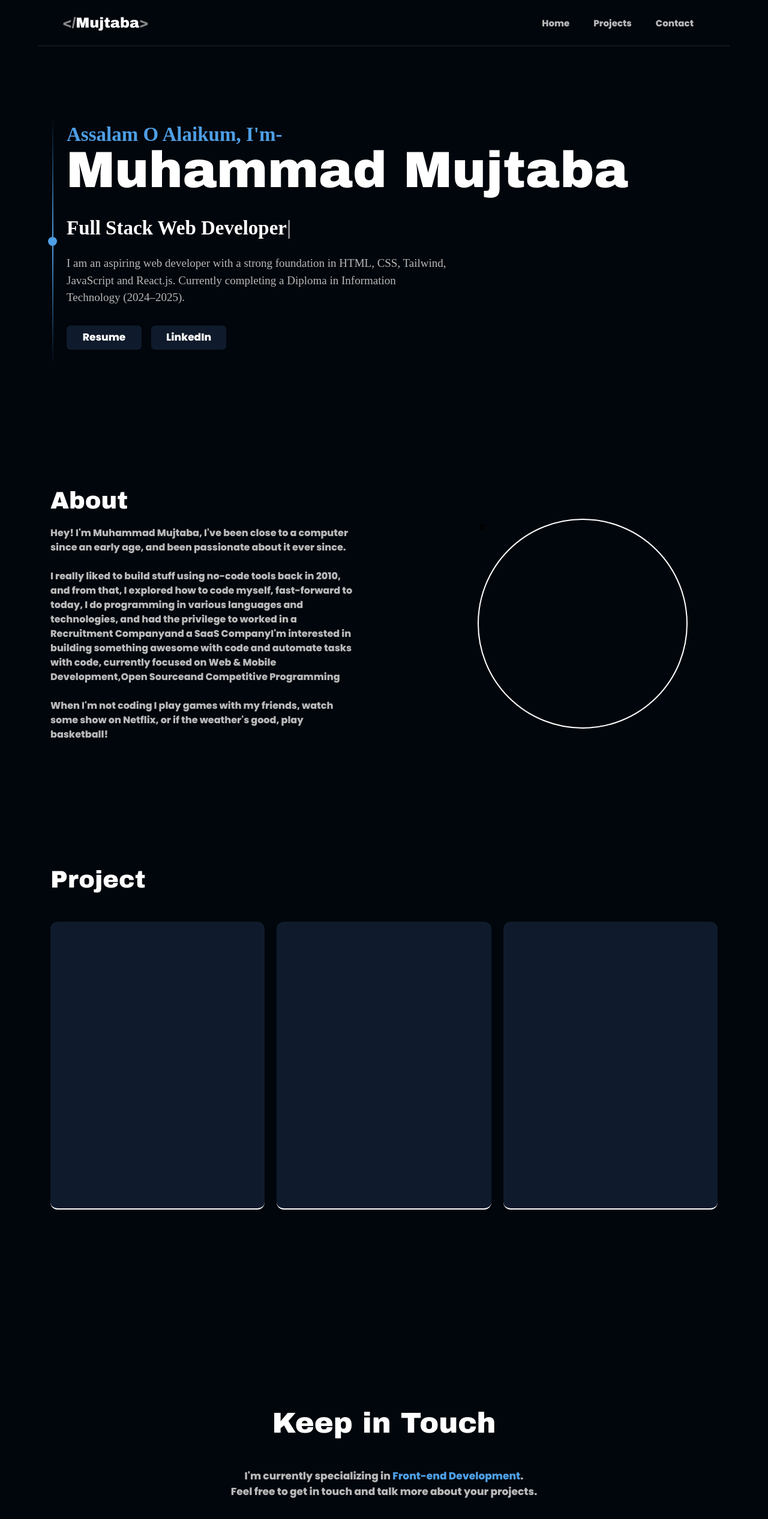
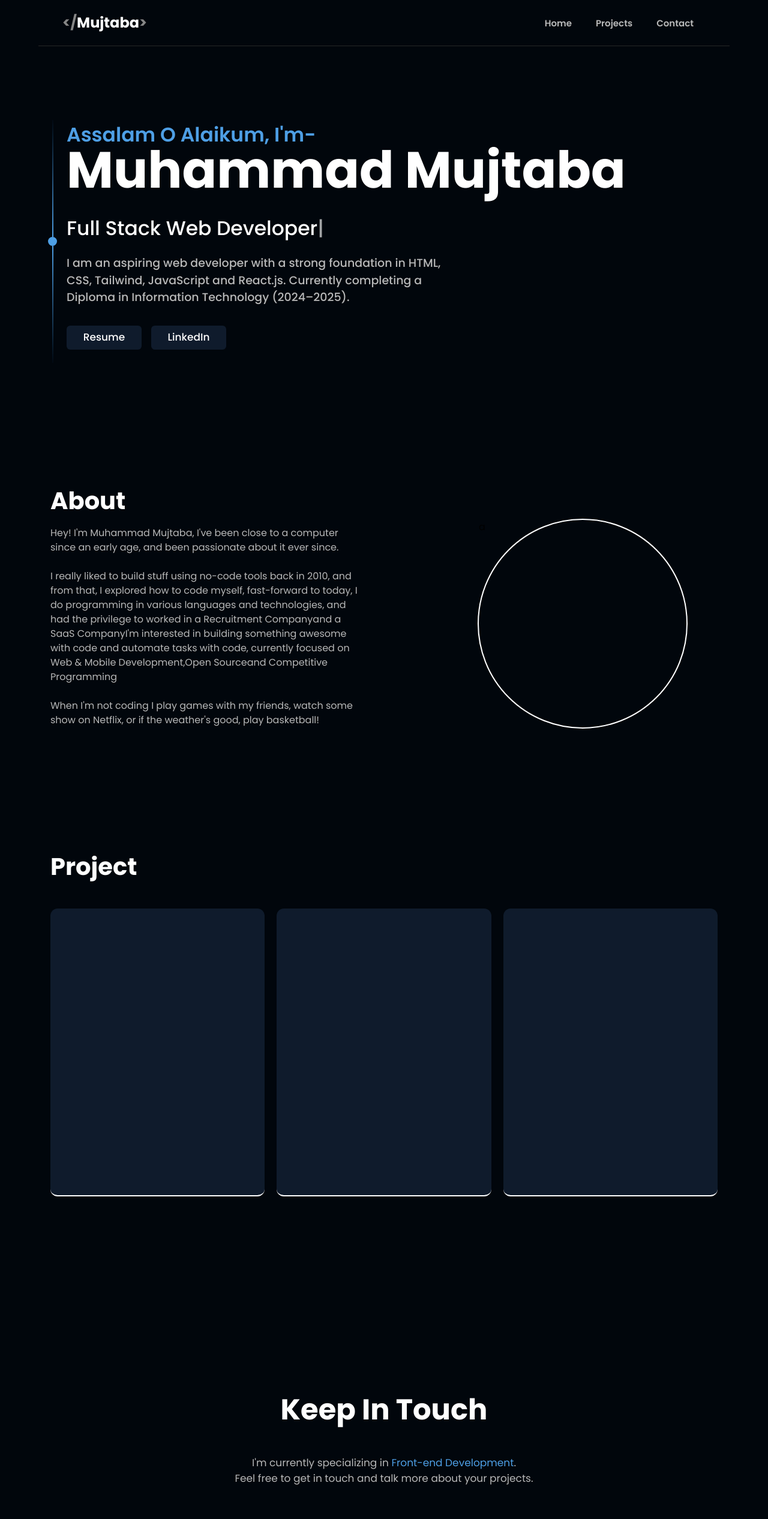
Before and after one commit to m-mujtabaaa/my-react-portfolio, a React (Vite) app: page / in a window 1280 px wide. Shown: the top 2533 px of the page at 60% size. Built offline with nearby package versions, Linux system fonts and the light colour scheme.

Commit message:
Added Poppins font to project

```diff
--- a/index.html
+++ b/index.html
@@ -5,7 +5,8 @@
     <link rel="icon" type="image/svg+xml" href="/vite.svg" />
     <meta name="viewport" content="width=device-width, initial-scale=1.0" />
     <title>M.Mujtaba | Web Developer</title>
-    <link href="https://fonts.googleapis.com/css2?family=Poppins:wght@800&display=swap" rel="stylesheet">
+ <link href="https://fonts.googleapis.com/css2?family=Poppins:wght@300;400;500;600;700&display=swap" rel="stylesheet">
+
   </head>
   <body>
     <div id="root"></div>
--- a/src/components/About.jsx
+++ b/src/components/About.jsx
@@ -4,7 +4,7 @@ function About() {
   return (
     <>
         <div className='w-[90%] pt-[25vh] px-[20px] mx-auto'>
-          <h2 className='text-white font-[Arial_Black] text-[40px]'>About</h2>
+          <h2 className='text-white font-bold text-[40px]'>About</h2>
           <div className='flex '>
           <p className='text-[#b8b8b8ff] w-[40vw] pt-3 '>Hey! I'm Muhammad Mujtaba, I've been close to a computer since an early age, and been passionate about it ever since. <br/> <br/>I really liked to build stuff using no-code tools back in 2010, and from that, I explored how to code myself, fast-forward to today, I do programming in various languages and technologies, and had the privilege to worked in a Recruitment Companyand a SaaS CompanyI'm interested in building something awesome with code and automate tasks with code, currently focused on Web & Mobile Development,Open Sourceand Competitive Programming<br/><br/> When I'm not coding I play games with my friends, watch some show on Netflix, or if the weather's good, play basketball! </p>
           <div className='border-white border-[2px] w-[350px] ml-50 h-[350px] rounded-[50%]'>a</div>
--- a/src/components/Contact.jsx
+++ b/src/components/Contact.jsx
@@ -5,12 +5,12 @@ function Contact() {
      <>
     <div className='h-[100vh] w-full bg-[#01060cff] flex justify-center items-center' id='Contact'>
         <div className='h-[30vh]'>
-          <h2 className='text-white font-[Arial_black] text-[48px] text-center mb-[5vh]'>Keep in Touch</h2>
+          <h2 className='text-white font-black text-[48px] text-center mb-[5vh]'>Keep In Touch</h2>
           <p className='text-[#b8b8b8ff] text-[17px] text-center'>I'm currently specializing in <span className='text-[#4E9FE5] '>Front-end Development</span>.</p>
             <p className='text-[#b8b8b8ff] text-[17px] text-center mb-[7vh]'>Feel free to get in touch and talk more about your projects.</p>
-            <button className='h-[40px] w-[125px] bg-[#0f1b2cff] hover:bg-[#1e3049ff] rounded-md text-white font-bold text-[17px] duration-300 ease-in-out ml-4'>Resume</button>
-            <button className='h-[40px] w-[125px] bg-[#0f1b2cff] hover:bg-[#1e3049ff] rounded-md text-white font-bold text-[17px] duration-300 ease-in-out ml-4'>Email</button>
-            <button className='h-[40px] w-[125px] bg-[#0f1b2cff] hover:bg-[#1e3049ff] rounded-md text-white font-bold text-[17px] duration-300 ease-in-out ml-4'>LinkedIn</button>
+            <button className='h-[40px] w-[125px] bg-[#0f1b2cff] hover:bg-[#1e3049ff] rounded-md text-white font-medium text-[17px] duration-300 ease-in-out ml-4'>Resume</button>
+            <button className='h-[40px] w-[125px] bg-[#0f1b2cff] hover:bg-[#1e3049ff] rounded-md text-white font-medium text-[17px] duration-300 ease-in-out ml-4'>Email</button>
+            <button className='h-[40px] w-[125px] bg-[#0f1b2cff] hover:bg-[#1e3049ff] rounded-md text-white font-medium text-[17px] duration-300 ease-in-out ml-4'>LinkedIn</button>
         </div>
     </div>
     </>
--- a/src/components/Front.jsx
+++ b/src/components/Front.jsx
@@ -12,12 +12,12 @@ function Front() {
         <div className='h-[195px] w-[2px] bg-linear-to-t from-[#020913ff] to-[#4E9FE5]'> </div>
       </div>
         <div>
-        <h5 className='text-[#4E9FE5] font-[Bahnschrift] font-semibold text-[33px] h-[20px]'>Assalam O Alaikum, I'm-</h5>
-        <h3 className='text-white font-[Arial_Black] text-[85px] mb-2'>Muhammad Mujtaba</h3>
-        <ReactTyped strings={["Full Stack Web Developer","Full Stack Web Developer",]} typespeed={10} backspeed={10} loop className='text-white font-[Bahnschrift] font-semibold text-[33px]'/>
-        <p className='text-[#b8b8b8ff] font-[Bahnschrift] text-[19px] w-[50vw] mt-5 mb-8'>I am an aspiring web developer with a strong foundation in HTML, CSS, Tailwind, JavaScript and React.js. Currently completing a Diploma in Information Technology (2024–2025).</p>
-        <button className='h-[40px] w-[125px] bg-[#0f1b2cff] hover:bg-[#1e3049ff] rounded-md text-white font-bold text-[17px] duration-300 ease-in-out'>Resume</button>
-        <button className='h-[40px] w-[125px] bg-[#0f1b2cff] hover:bg-[#1e3049ff] rounded-md text-white font-bold text-[17px] duration-300 ease-in-out ml-4'>LinkedIn</button>
+        <h5 className='text-[#4E9FE5] font-semibold text-[33px] h-[20px]'>Assalam O Alaikum, I'm-</h5>
+        <h3 className='text-white text-[85px] font-black mb-2'>Muhammad Mujtaba</h3>
+        <ReactTyped strings={["Full Stack Web Developer","Full Stack Web Developer",]} typespeed={10} backspeed={10} loop className='text-white font-medium text-[33px]'/>
+        <p className='text-[#b8b8b8ff] text-[19px] font-medium w-[50vw] mt-5 mb-8'>I am an aspiring web developer with a strong foundation in HTML, CSS, Tailwind, JavaScript and React.js. Currently completing a Diploma in Information Technology (2024–2025).</p>
+        <button className='h-[40px] w-[125px] bg-[#0f1b2cff] hover:bg-[#1e3049ff] rounded-md text-white font-medium text-[17px] duration-300 ease-in-out'>Resume</button>
+        <button className='h-[40px] w-[125px] bg-[#0f1b2cff] hover:bg-[#1e3049ff] rounded-md text-white font-medium text-[17px] duration-300 ease-in-out ml-4'>LinkedIn</button>
         </div>
     </div>
     </>
--- a/src/components/Navbar.jsx
+++ b/src/components/Navbar.jsx
@@ -4,9 +4,9 @@ function Navbar() {
   return (
     <>
     <div className='w-[100vw] fixed'>
-    <div className='w-[90%] mx-auto h-[77px] bg-[#01060cff] font-bold flex  border-b-[1px] border-[#272727ff]'>
-        <h2 className='py-5 px-10 text-[#868686ff] text-[24px] grow font-[Arial_Black]'>&lt;/<span className='text-[#ffffffff]'>Mujtaba</span>&gt;</h2>
-    <ul className='flex text-[#b8b8b8ff] py-7 px-10 text-[15px]'>
+    <div className='w-[90%] mx-auto h-[77px] bg-[#01060cff] flex  border-b-[1px] border-[#272727ff]'>
+        <h2 className='py-5 px-10 text-[#868686ff] text-[24px] grow font-black'>&lt;/<span className='text-[#ffffffff]'>Mujtaba</span>&gt;</h2>
+    <ul className='flex text-[#b8b8b8ff] font-semibold py-7 px-10 text-[15px]'>
         <li className='mx-5 duration-300 hover:text-white'><a href="#">Home</a></li>
         <li className='mx-5 duration-300 hover:text-white'><a href="#Project">Projects</a></li>
         <li className='mx-5 duration-300 hover:text-white'><a href="#Contact">Contact</a></li>
--- a/src/components/Project.jsx
+++ b/src/components/Project.jsx
@@ -4,7 +4,7 @@ function Project() {
   return (
     <>
         <div className='w-[90%] mx-auto pt-[25vh] px-[20px]'  id='Project'>
-          <h2 className='text-white font-[Arial_black] text-[40px] '>Project</h2>
+          <h2 className='text-white font-bold text-[40px] '>Project</h2>
           <div className='flex gap-5 py-[5vh]'>
             <div className='h-[60vh] w-[25vw] rounded-xl bg-[#0f1b2cff] border-b-[2px] border-white grow'></div>
             <div className='h-[60vh] w-[25vw] rounded-xl bg-[#0f1b2cff] border-b-[2px] border-white grow'></div>
```
